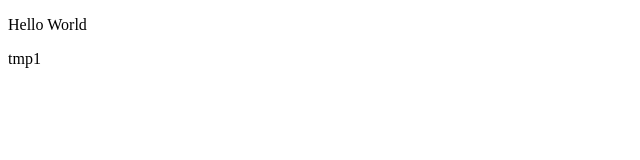
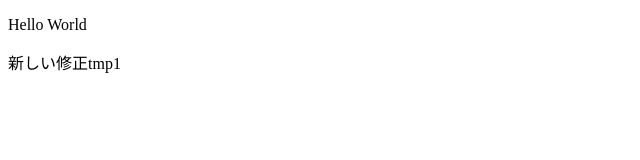
Before and after one commit to heavy-stone/hello-world, a plain HTML site: page index.html in a window 1280 px wide. Shown: the whole page, without its empty margins (0-640 px from the left). Drawn offline with Linux system fonts and the light colour scheme.

Commit message:
add 新しい修正tmp1

```diff
--- a/index.html
+++ b/index.html
@@ -26,7 +26,7 @@
 
 <body>
   <p>Hello World</p>
-  <p>tmp1</p>
+  <p>新しい修正tmp1</p>
 </body>
 
 </html>
```
